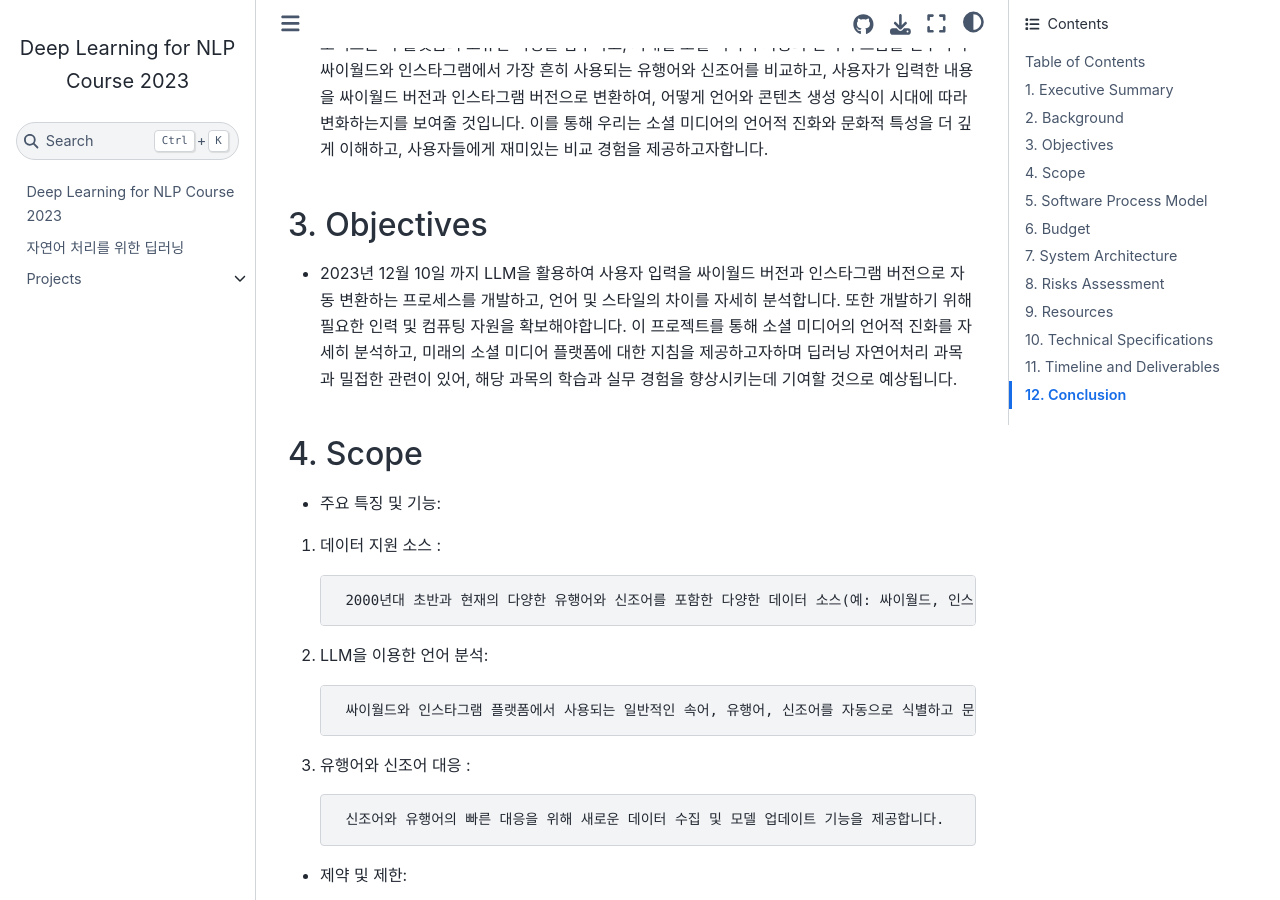
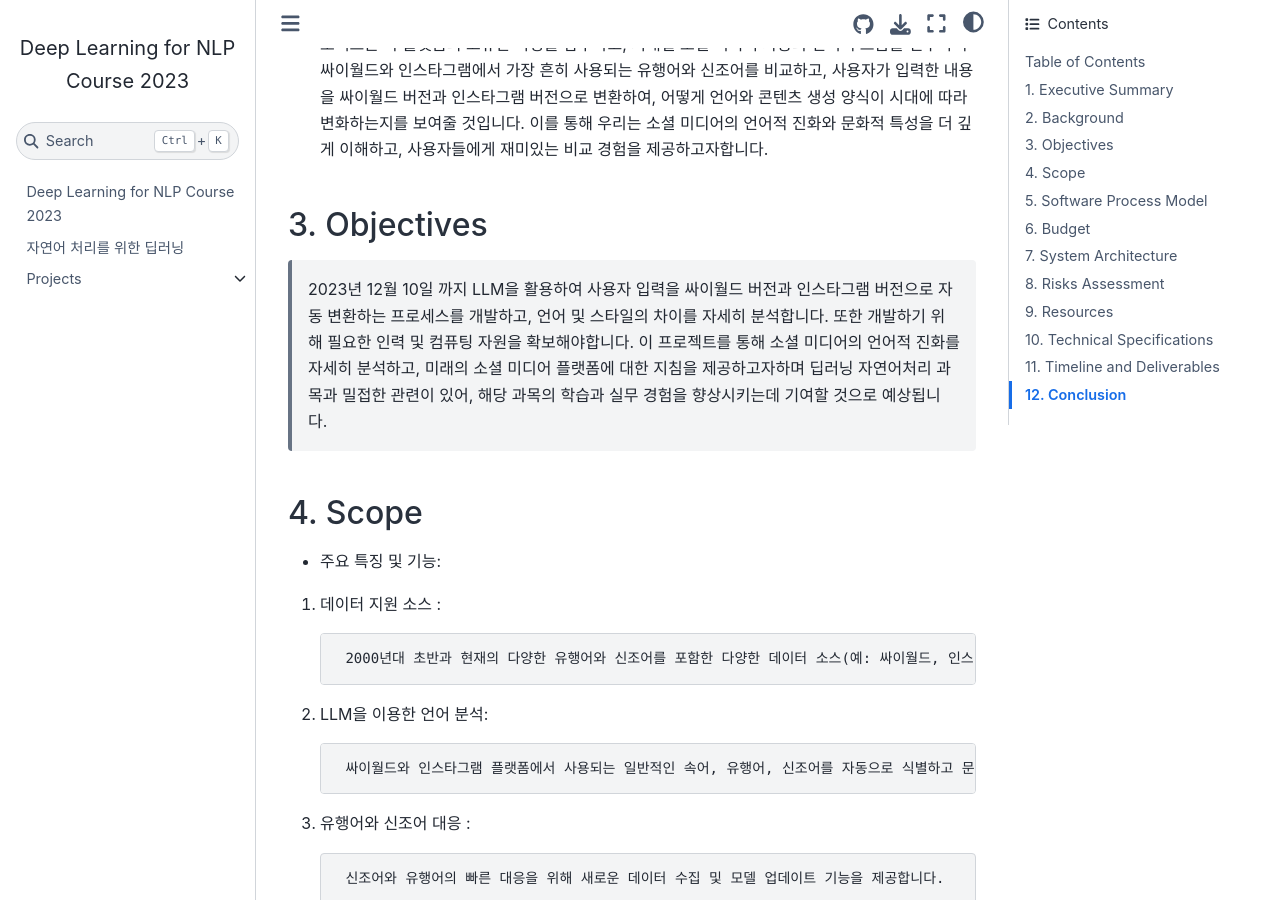
Before and after one commit to ypilseong/deepnlp-2023, a Jupyter Book: the page built from book/projects/202021013/proposal.md, in a window 1280 px wide and 900 px high, scrolled down 1181 px. Built offline with Jupyter Book 1.0.4 settings and Sphinx 7.4.7 and the Sphinx Book theme 1.1.4, drawn with Linux system fonts in a browser that asks for light colours.

```diff
--- a/book/projects/202021013/proposal.md
+++ b/book/projects/202021013/proposal.md
@@ -34,7 +34,7 @@ _Prepared by: 김지연_
 
 ## 3. Objectives
 
-- 2023년 12월 10일 까지 LLM을 활용하여 사용자 입력을 싸이월드 버전과 인스타그램 버전으로 자동 변환하는 프로세스를 개발하고, 언어 및 스타일의 차이를 자세히 분석합니다. 또한 개발하기 위해 필요한 인력 및 컴퓨팅 자원을 확보해야합니다. 이 프로젝트를 통해 소셜 미디어의 언어적 진화를 자세히 분석하고, 미래의 소셜 미디어 플랫폼에 대한 지침을 제공하고자하며 딥러닝 자연어처리 과목과 밀접한 관련이 있어, 해당 과목의 학습과 실무 경험을 향상시키는데 기여할 것으로 예상됩니다.
+> 2023년 12월 10일 까지 LLM을 활용하여 사용자 입력을 싸이월드 버전과 인스타그램 버전으로 자동 변환하는 프로세스를 개발하고, 언어 및 스타일의 차이를 자세히 분석합니다. 또한 개발하기 위해 필요한 인력 및 컴퓨팅 자원을 확보해야합니다. 이 프로젝트를 통해 소셜 미디어의 언어적 진화를 자세히 분석하고, 미래의 소셜 미디어 플랫폼에 대한 지침을 제공하고자하며 딥러닝 자연어처리 과목과 밀접한 관련이 있어, 해당 과목의 학습과 실무 경험을 향상시키는데 기여할 것으로 예상됩니다.
 
 ## 4. Scope
 - 주요 특징 및 기능:
```
